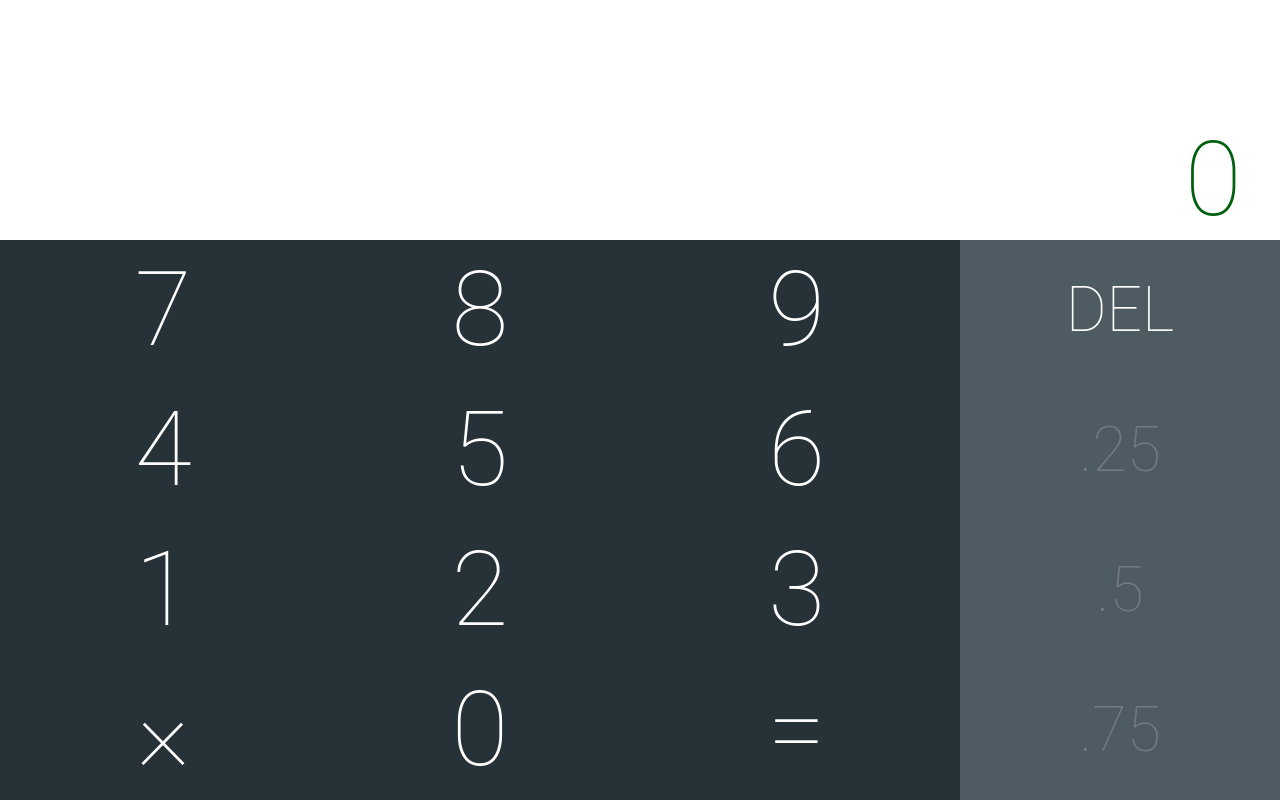
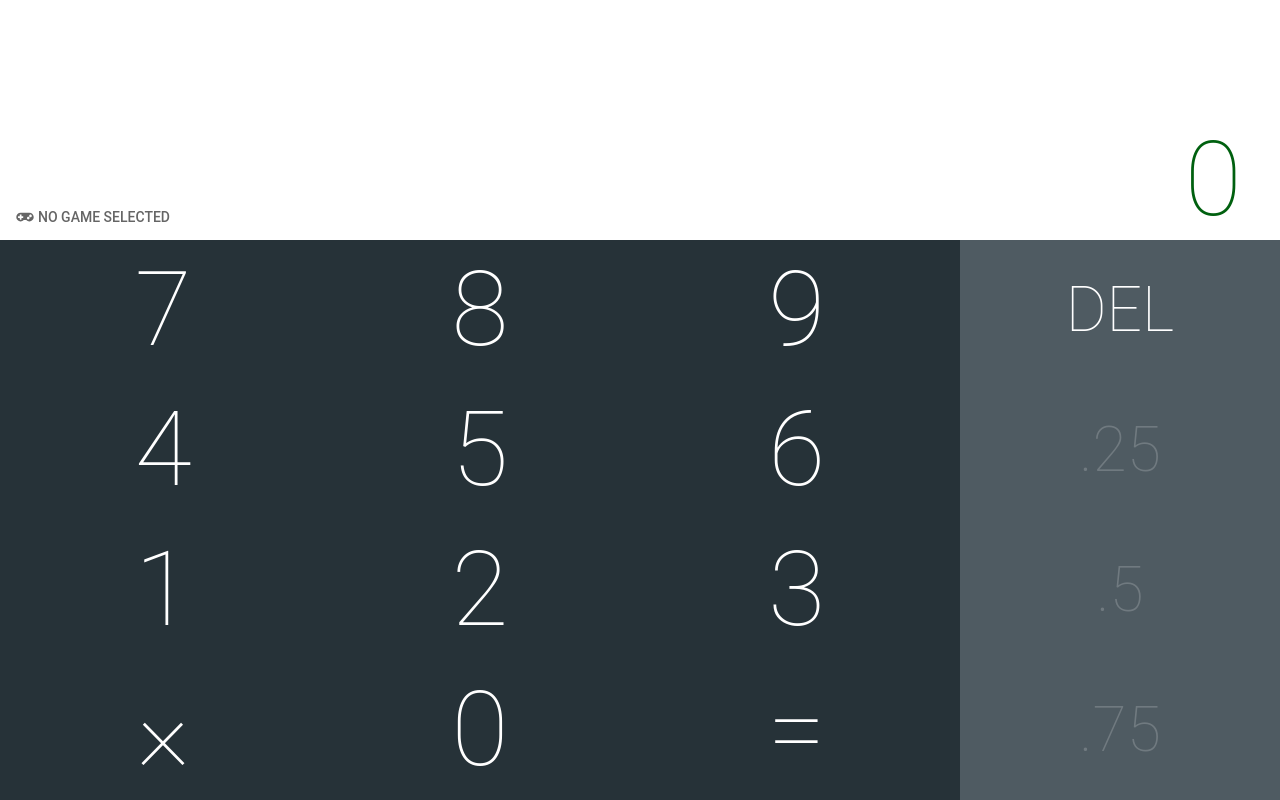
Before and after one commit to Andrew67/ddr-calc, a plain HTML site: page src/index.html in a window 1280 px wide. Drawn offline with Linux system fonts and the light colour scheme.

Commit message:
Build and hook in "games" module which hooks into computed state and commit, in order to display the currently selected game and premium play mode, as well as selectively disable invalid speedmod combinations. Still TODO: actual UI for selecting these 2 options.

```diff
--- a/src/css/games.css
+++ b/src/css/games.css
@@ -15,11 +15,17 @@
     display: block;
     bottom: 16px;
     left: 16px;
+    text-align: left;
+    text-transform: uppercase;
+}
+
+#game-premium-enabled {
+    display: block;
+    opacity: 0.7;
 }
 
 #game-name {
     margin-left: 4px;
-    text-transform: uppercase;
 }
 
 #game-btn .svg-icon svg {
--- /dev/null
+++ b/src/games.json
@@ -0,0 +1,117 @@
+[
+  {
+    "id": 6,
+    "name": "DDR MAX/MAX2/EXTREME",
+    "mods": [
+      ["1", [".5"]],
+      ["2", []],
+      ["3", []],
+      ["5", []],
+      ["8", []]
+    ],
+    "hasPremiumPlay": false,
+    "premiumPlayMods": []
+  },
+  {
+    "id": 9,
+    "name": "DDR SuperNOVA",
+    "mods": [
+      ["1", [".5"]],
+      ["2", []],
+      ["3", []],
+      ["5", []],
+      ["8", []]
+    ],
+    "hasPremiumPlay": false,
+    "premiumPlayMods": []
+  },
+  {
+    "id": 10,
+    "name": "DDR SuperNOVA2",
+    "mods": [
+      ["0", [".25", ".5"]],
+      ["1", [".5"]],
+      ["2", []],
+      ["3", []],
+      ["5", []],
+      ["8", []]
+    ],
+    "hasPremiumPlay": false,
+    "premiumPlayMods": []
+  },
+  {
+    "id": 11,
+    "name": "DDR X",
+    "mods": [
+      ["0", [".25", ".5"]],
+      ["1", [".5"]],
+      ["2", [".5"]],
+      ["3", [".5"]],
+      ["4", [".5"]],
+      ["5", [".5"]],
+      ["6", [".5"]],
+      ["7", [".5"]],
+      ["8", []]
+    ],
+    "hasPremiumPlay": false,
+    "premiumPlayMods": []
+  },
+  {
+    "id": 12,
+    "name": "DDR X2/X3/2013",
+    "mods": [
+      ["1", [".5"]],
+      ["2", [".5"]],
+      ["3", [".5"]],
+      ["4", [".5"]],
+      ["5", [".5"]],
+      ["6", [".5"]],
+      ["7", [".5"]],
+      ["8", []]
+    ],
+    "hasPremiumPlay": false,
+    "premiumPlayMods": []
+  },
+  {
+    "id": 15,
+    "name": "DDR 2014",
+    "mods": [
+      ["1", [".5"]],
+      ["2", [".5"]],
+      ["3", [".5"]],
+      ["4", [".5"]],
+      ["5", [".5"]],
+      ["6", [".5"]],
+      ["7", [".5"]],
+      ["8", []]
+    ],
+    "hasPremiumPlay": true,
+    "premiumPlayMods": [
+      ["0", [".25", ".5"]],
+      ["1", [".25", ".75"]],
+      ["2", [".25", ".75"]],
+      ["3", [".25", ".75"]]
+    ]
+  },
+  {
+    "id": 16,
+    "name": "DDR A",
+    "mods": [
+      ["1", [".5"]],
+      ["2", [".5"]],
+      ["3", [".5"]],
+      ["4", [".5"]],
+      ["5", [".5"]],
+      ["6", [".5"]],
+      ["7", [".5"]],
+      ["8", []]
+    ],
+    "hasPremiumPlay": true,
+    "premiumPlayMods": [
+      ["0", [".25", ".5", ".75"]],
+      ["1", [".25", ".75"]],
+      ["2", [".25", ".75"]],
+      ["3", [".25", ".75"]]
+    ]
+  }
+]
--- a/src/js/calc.js
+++ b/src/js/calc.js
@@ -9,7 +9,7 @@
  * List of additional scripts to lazy-load after this one loads core app shell and calculator functionality
  */
 var asyncModules = [
-
+    'games'
 ];
 
 /**
--- /dev/null
+++ b/src/js/games.js
@@ -0,0 +1,86 @@
+/*! DDR Calc | https://github.com/Andrew67/ddr-calc */
+/* Contains functionality for selecting a game and disabling keys based on valid combinations */
+'use strict';
+
+// Kick off after game data loaded
+fetch('games.json').then(function (response) {
+    return response.json();
+}).then(function (gameData) {
+    // Map game data by ID for easier retrieval without walking the array
+    // Furthermore, convert the mods and premiumPlayMods into their respective Map forms
+    var gameDataById = new Map(gameData.map(function (game) {
+        return [game.id, Object.assign({}, game, {
+            mods: new Map(game.mods),
+            premiumPlayMods: new Map(game.premiumPlayMods),
+            // Contains a merger of mods and premiumPlayMods, which are all available mods in premium play mode
+            allMods: (function() {
+                var m = new Map(game.mods);
+                game.premiumPlayMods.forEach(function (pM) {
+                    var key = pM[0], values = pM[1];
+                    if (m.has(key)) m.set(key, m.get(key).concat(values));
+                    else m.set(key, values);
+                });
+                return m;
+            })()
+        })];
+    }));
+
+    // Load CSS and HTML for the game button
+    addStylesheet('games');
+    var container = document.createElement('div');
+    container.innerHTML = '<span id="game-btn" class="overlay">' +
+        '<span id="game-premium-enabled"></span>' +
+        '<span class="svg-icon"><svg><use xlink:href="img/fa-gamepad.svg#icon"></use></svg></span>' +
+        '<span id="game-name">&nbsp;</span>' +
+        '</span>';
+    document.getElementById('display').appendChild(container.firstChild);
+
+    // Set up calc variables
+    state.gameid = 0;
+    state.premiumPlayEnabled = true;
+    computedState.gamename = '';
+    dom.gamename = document.getElementById('game-name');
+    dom.premiumPlayEnabled = document.getElementById('game-premium-enabled');
+
+    // Set the game name based on the selected game ID
+    computedState.hooks.push(function setGameName () {
+        if (state.gameid === 0 || !gameDataById.has(state.gameid)) computedState.gamename = 'No game selected';
+        else computedState.gamename = gameDataById.get(state.gameid).name;
+    });
+    postCommitHooks.push(function updateGameNameAndPremiumPlay () {
+        dom.gamename.textContent = computedState.gamename;
+        dom.premiumPlayEnabled.textContent = (!state.gameid || !gameDataById.get(state.gameid).hasPremiumPlay) ? '' : (
+            state.premiumPlayEnabled ? 'Premium Play On' : 'Premium Play Off'
+        );
+    });
+
+    // Disable speedmod keys in SPEEDMOD mode based on:
+    // integer keys: based on current game selected, whether the mods map contains an entry for it
+    // decimal keys: based on current game and integer selected, whether the mods map value contains an entry for it
+    computedState.hooks.push(function disableKeysInSpeedmodModeBasedOnGameAndIntegerSelection () {
+        // Skip computation if a game has not been selected or we're not in speedmod mode
+        if (state.gameid && state.mode === MODE.SPEEDMOD) {
+            var availableMods = state.premiumPlayEnabled ?
+                gameDataById.get(state.gameid).allMods : gameDataById.get(state.gameid).mods;
+
+            keysForEach(function (key, type, keyState) {
+                if (type === KEYTYPE.INT) keyState.disabled = !availableMods.has(key);
+                else if (type === KEYTYPE.DEC) {
+                    var currentInt = state.speedModInt || '0'; // no integer is treated as 0
+                    // Don't let your guard down! If we don't check for the integer first, and the user inputs one,
+                    // then switches game version, we could run into a missing object scenario!
+                    keyState.disabled = !(availableMods.has(currentInt) &&
+                        availableMods.get(currentInt).includes(key));
+                }
+            });
+        }
+    });
+
+    // Init plug-in state into calculator
+    computedState.update();
+    commit();
+
+    loadNextModule();
+}).catch(function (err) {
+    console.error("Error in games.js:", err, "\nModule loading has been halted");
+});
```
Also changed, not shown: games.json.md (added, +19 -0 lines).
